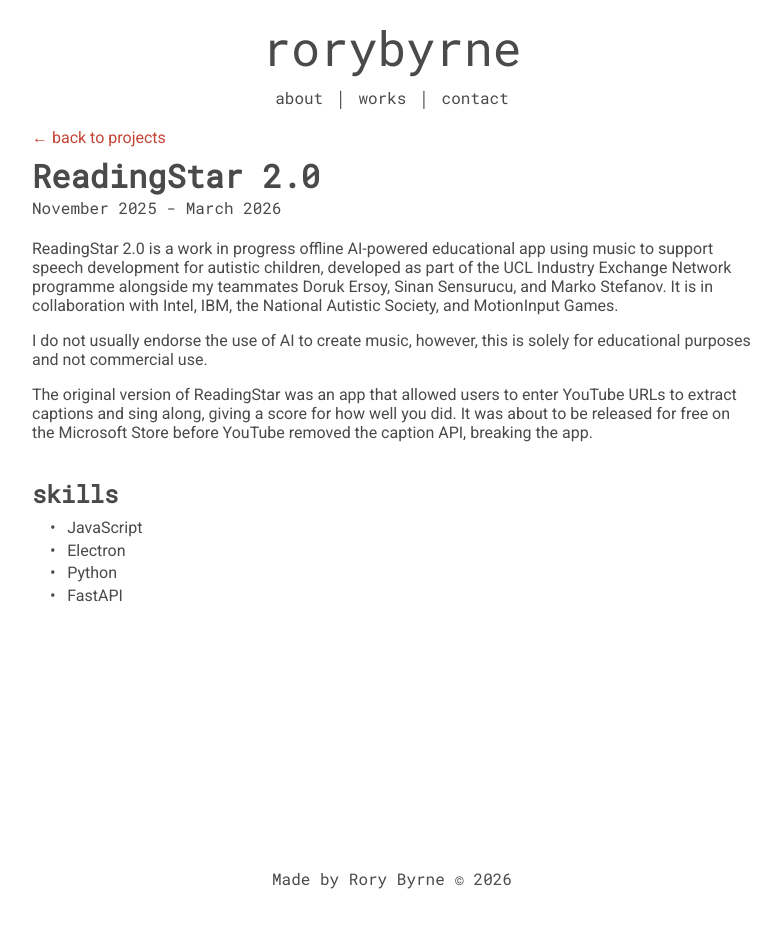
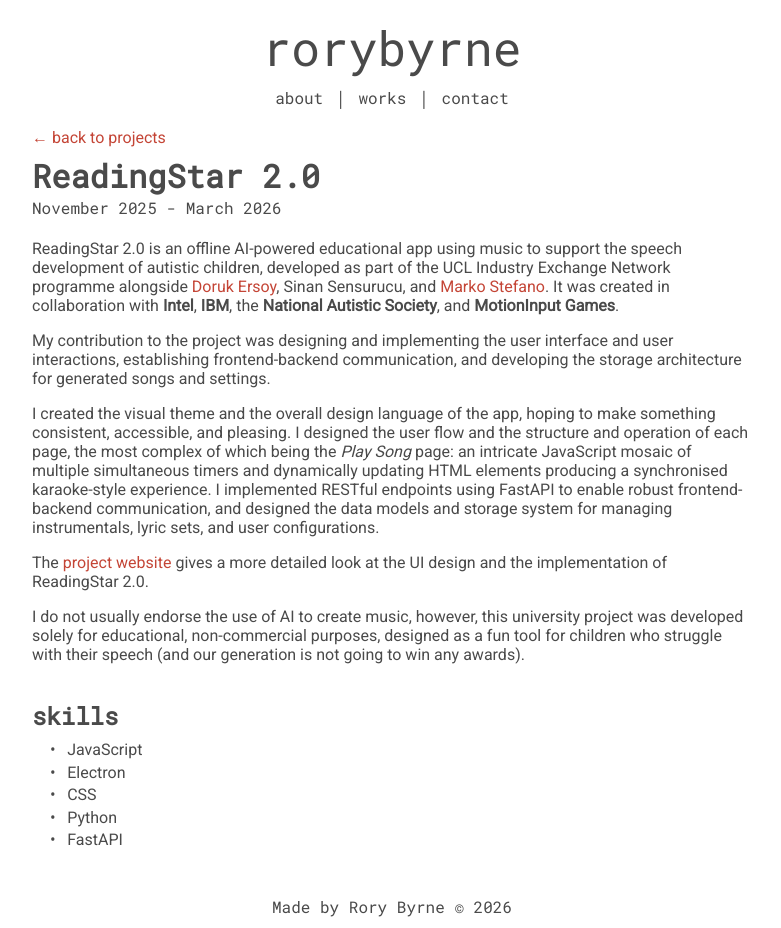
Before and after one commit to RoryByrne1/rorybyrne1.github.io, a Jekyll site: the page built from works/readingstar.md, in a window 1280 px wide. Shown: the whole page, without its empty margins (248-1029 px from the left). Built offline with Jekyll 4.4.1, drawn with Linux system fonts in a browser that asks for light colours; before the commit the page ends 900 px from its top, so only the background shows below that.

Commit message:
quick fix and readingstar text

```diff
--- a/works/readingstar.md
+++ b/works/readingstar.md
@@ -9,12 +9,17 @@ description:
 skills:
   - JavaScript
   - Electron
+  - CSS
   - Python
   - FastAPI
 ---
 
-ReadingStar 2.0 is a work in progress offline AI-powered educational app using music to support speech development for autistic children, developed as part of the UCL Industry Exchange Network programme alongside my teammates Doruk Ersoy, Sinan Sensurucu, and Marko Stefanov. It is in collaboration with Intel, IBM, the National Autistic Society, and MotionInput Games.
+ReadingStar 2.0 is an offline AI-powered educational app using music to support the speech development of autistic children, developed as part of the UCL Industry Exchange Network programme alongside <a href="https://www.dorukersoy.com/" target="new">Doruk Ersoy</a>, Sinan Sensurucu, and <a href="https://markostefanov.com/" target="new">Marko Stefano</a>. It was created in collaboration with **Intel**, **IBM**, the **National Autistic Society**, and **MotionInput Games**.
 
-I do not usually endorse the use of AI to create music, however, this is solely for educational purposes and not commercial use.
+My contribution to the project was designing and implementing the user interface and user interactions, establishing frontend-backend communication, and developing the storage architecture for generated songs and settings.
 
-The original version of ReadingStar was an app that allowed users to enter YouTube URLs to extract captions and sing along, giving a score for how well you did. It was about to be released for free on the Microsoft Store before YouTube removed the caption API, breaking the app.
+I created the visual theme and the overall design language of the app, hoping to make something consistent, accessible, and pleasing. I designed the user flow and the structure and operation of each page, the most complex of which being the *Play Song* page: an intricate JavaScript mosaic of multiple simultaneous timers and dynamically updating HTML elements producing a synchronised karaoke-style experience. I implemented RESTful endpoints using FastAPI to enable robust frontend-backend communication, and designed the data models and storage system for managing instrumentals, lyric sets, and user configurations.
+
+The <a href="https://students.cs.ucl.ac.uk/2025/group6/" target="new">project website</a> gives a more detailed look at the UI design and the implementation of ReadingStar 2.0.
+
+I do not usually endorse the use of AI to create music, however, this university project was developed solely for educational, non-commercial purposes, designed as a fun tool for children who struggle with their speech (and our generation is not going to win any awards).
```
Also changed, not shown: contact/cv.md (+1 -1 lines).
